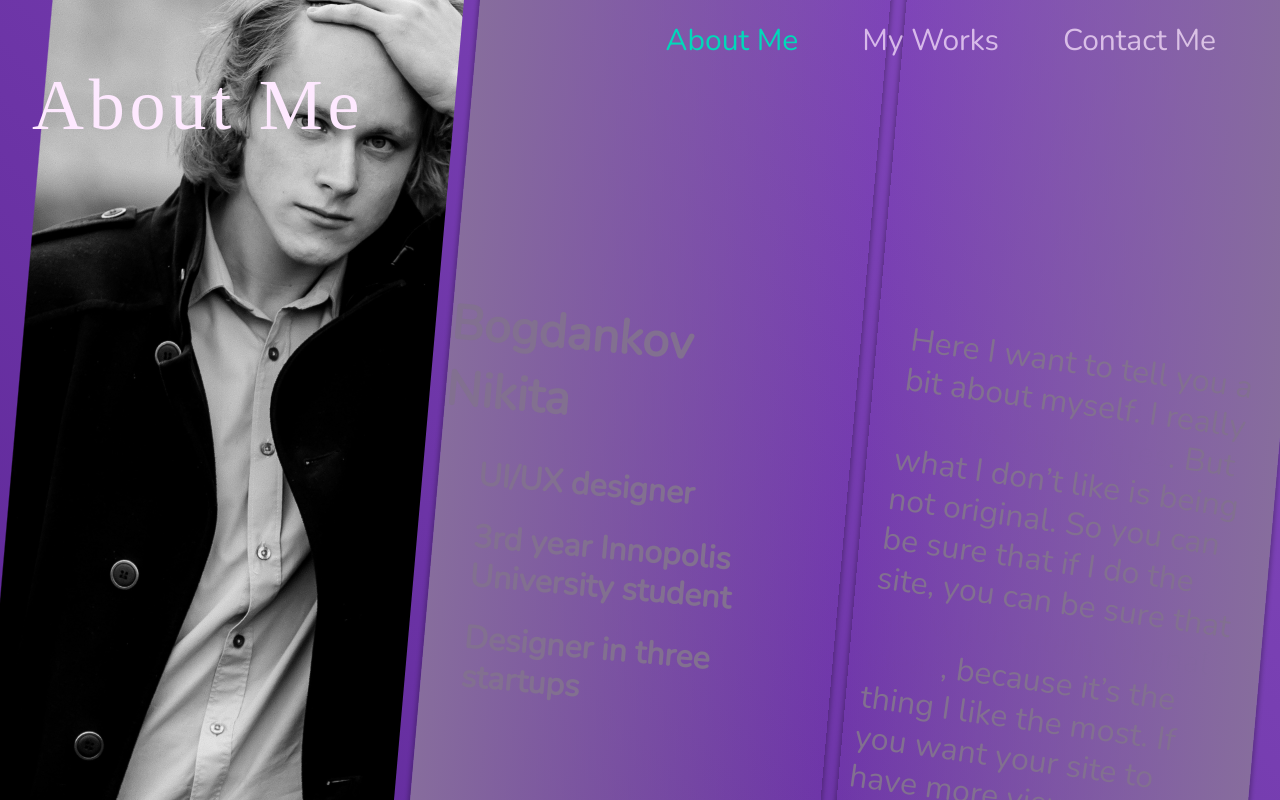
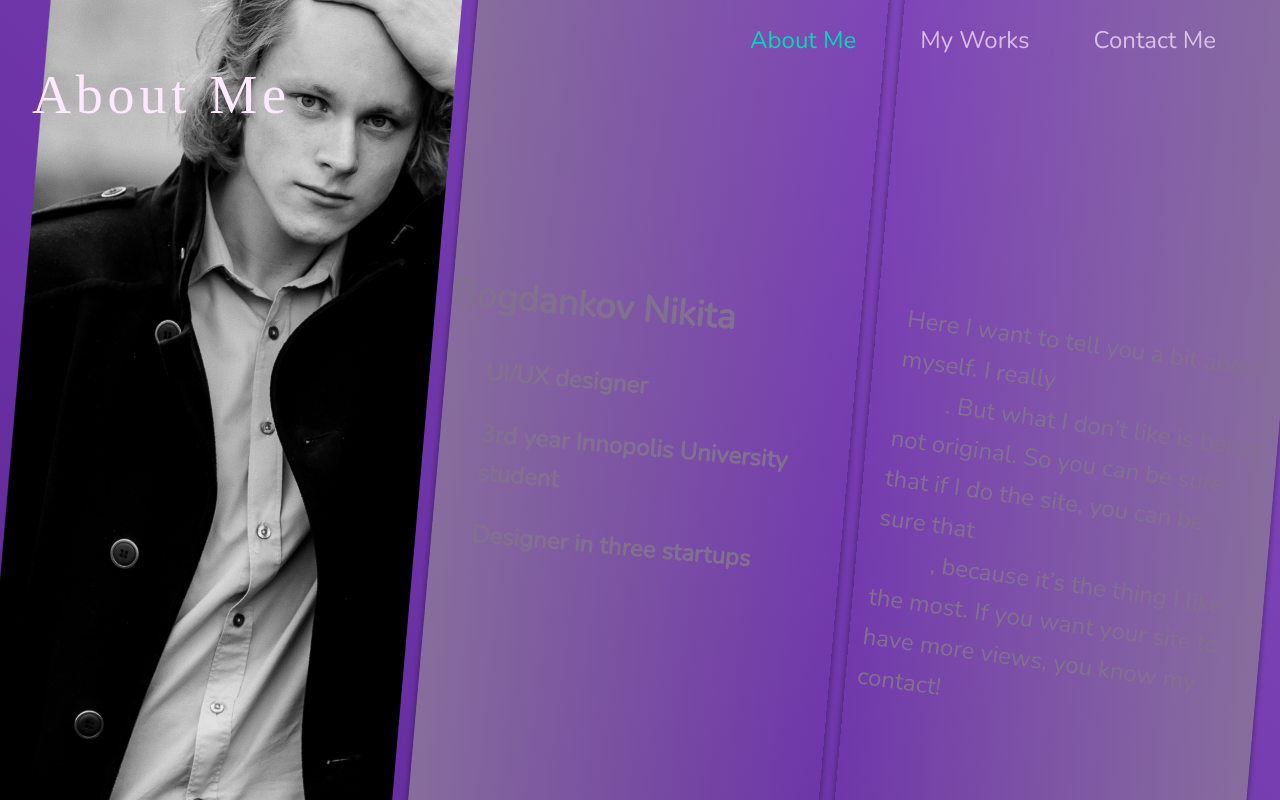
Before and after one commit to nikitave/portfolio, a React (Create React App) app: page /about-me in a window 1280 px wide. Built offline with nearby package versions, Linux system fonts and the light colour scheme.

Commit message:
adaptation

```diff
--- a/src/Components/AboutMe/AboutMe.module.scss
+++ b/src/Components/AboutMe/AboutMe.module.scss
@@ -10,7 +10,7 @@
 	position: relative;
 	width: 30%;
 	z-index: 1;
-	font-size: 4.5rem;
+	font-size: 4.5em;
 	color: $text_color;
 	font-family: "Baskerville";
 	padding-top: 4rem;
@@ -36,7 +36,6 @@
 	width: 32%;
 	box-shadow: 0px 0px 4px 2px rgba(0, 0, 0, 0.25);
 	transition: 0.2s linear;
-	// justify-content: center;
 }
 
 .first {
@@ -70,7 +69,7 @@
 }
 
 .short_title {
-	font-size: 3rem;
+	font-size: 3em;
 	color: $secondary-bg-color;
 	margin-bottom: 2rem;
 	transform: translateX(-20px);
@@ -79,7 +78,7 @@
 
 .short_info {
 	margin-bottom: 1.5rem;
-	font-size: 2rem;
+	font-size: 2em;
 	color: $secondary-bg-color;
 	line-height: 2.4rem;
 	transition: .2s linear;
@@ -95,7 +94,7 @@
 	margin-top: 50vh;
 	width: 90%;
 	margin-left: 5%;
-	font-size: 2rem;
+	font-size: 2em;
 	line-height: 2.5rem;
 	color: $secondary-bg-color;
 	transition: .2s linear;
@@ -142,3 +141,10 @@
 		text-decoration: underline;
 	}
 }
+
+
+@media (max-width: 1281px) {
+	.about {
+		font-size: 12px;
+	}
+}
--- a/src/Components/ContactMe/ContactMe.module.scss
+++ b/src/Components/ContactMe/ContactMe.module.scss
@@ -10,7 +10,7 @@
 	position: relative;
 	width: 30%;
 	z-index: 1;
-	font-size: 4.5rem;
+	font-size: 4.5em;
 	color: $text_color;
 	font-family: "Baskerville";
 	padding-top: 4rem;
@@ -82,7 +82,7 @@ a {
 	margin-top: 2rem;
 	color: $text_not_chosen_color;
 	margin-left: 10%;
-	font-size: 3rem;
+	font-size: 3em;
     transition: .2s linear;
 }
 
@@ -92,7 +92,7 @@ a {
 	display: block;
 	width: 80%;
 	font-family: 'Nunito';
-	font-size: 2rem;
+	font-size: 2em;
 	height: 5rem;
 	border: none;
 	cursor: pointer;
@@ -107,7 +107,7 @@ a {
 	transform: translateY(-20px);
 	opacity: 0;
 	color: $text_color;
-	font-size: 2rem;
+	font-size: 2em;
 	transition: 0.2s linear;
 }
 
@@ -115,7 +115,7 @@ a {
 	transform: translateY(-20px);
 	opacity: 0;
 	color: $bg_color;
-	font-size: 3rem;
+	font-size: 3em;
     transition: .2s linear;
 }
 
@@ -156,3 +156,10 @@ a {
         box-shadow: 2px 2px 5px black;
     }
 }
+
+
+@media (max-width: 1281px) {
+	.contact {
+		font-size: 12px;
+	}
+}
--- a/src/Components/Header/Header.module.scss
+++ b/src/Components/Header/Header.module.scss
@@ -40,3 +40,9 @@
 .activeD {
     color: $bg_color;
 }
+
+@media (max-width: 1281px) {
+    .header {
+        font-size: 12px;
+    }
+}
--- a/src/Components/Main/Main.module.scss
+++ b/src/Components/Main/Main.module.scss
@@ -7,6 +7,7 @@
     overflow-y: scroll;
 	-ms-overflow-style: none; /* IE and Edge */
 	scrollbar-width: none; /* Firefox */
+	font-size: 16px;
 }
 
 .main::-webkit-scrollbar {
@@ -19,7 +20,6 @@
     width: 100%;
     gap: 1rem;
     overflow: hidden;
-    font-size: 16px;
 }
 
 .block {
@@ -36,7 +36,7 @@
 
 .title {
     margin-top: 30vh;
-    font-size: 3rem;
+    font-size: 3em;
     color: $text_color;
     transition: .2s linear;
     font-weight: 600;
@@ -46,8 +46,8 @@
 .text {
     margin-top: 1.5rem;
     color: $text_color;
-    font-size: 2rem;
-    line-height: 2.5rem;
+    font-size: 2em;
+    line-height: 2.5em;
     width: 90%;
 	transition: .2s linear;
 }
@@ -77,7 +77,6 @@
     height: 100vh;
     width: 100%;
     justify-content: space-between;
-    font-size: 16px;
     display: flex;
 }
 
@@ -87,7 +86,7 @@
 }
 
 .content_text {
-    font-size: 3.125rem;
+    font-size: 3.125em;
     color: $text_color;
 }
 
@@ -95,7 +94,7 @@
     color: $main_color;
     font-family: "Baskerville";
     margin-bottom: 2rem;
-    font-size: 8rem;
+    font-size: 8em;
     letter-spacing: 1rem;
 }
 
@@ -147,3 +146,9 @@
 	color: $text_color;
 	scale: 1.05;
 }
+
+@media (max-width: 1281px) {
+	.main {
+		font-size: 12px;
+	}
+}
--- a/src/Components/MyWorks/MyWorks.module.scss
+++ b/src/Components/MyWorks/MyWorks.module.scss
@@ -16,7 +16,7 @@
 	position: relative;
 	width: 30%;
 	z-index: 1;
-	font-size: 4.5rem;
+	font-size: 4.5em;
 	color: $text_color;
 	font-family: "Baskerville";
 	padding-top: 4rem;
@@ -68,13 +68,13 @@
 }
 
 .left_info_title {
-	font-size: 3rem;
+	font-size: 3em;
 	color: $text_color
 }
 
 .left_info_text {
 	margin-top: 1.5rem;
-	font-size: 1.5rem;
+	font-size: 1.5em;
 	line-height: 2.25rem;
 	color: $text_color;
 }
@@ -85,7 +85,7 @@
 }
 
 .left_links {
-	font-size: 2rem;
+	font-size: 2em;
 	color: $text_color;
 }
 
@@ -102,7 +102,6 @@
 .right {
 	width: 65%;
 	display: flex;
-	// overflow: hidden;
 	justify-content: flex-end;
 }
 
@@ -115,7 +114,6 @@
 }
 
 .right_column {
-	// margin-right: -3vh;
 	width: 48%;
 	display: flex;
 	margin-top: -5vh;
@@ -142,7 +140,6 @@
 .right_another {
 	width: 65%;
 	display: flex;
-	// overflow: hidden;
 	justify-content: flex-end;
 	gap: 0.8rem;
 }
@@ -152,7 +149,6 @@
 	margin-right: -5vh;
 	width: 100%;
 	display: flex;
-	// overflow: hidden;
 	justify-content: flex-end;
 	gap: 0.8rem;
 }
@@ -163,7 +159,6 @@
 	height: 130%;
 	margin-top: -10%;
 	object-fit: cover;
-	// margin-right: -20px;
 	filter: saturate(0);
 	transition: .2s linear;
 }
@@ -171,3 +166,9 @@
 .right_another_image:hover {
 	filter: saturate(1);
 }
+
+@media (max-width: 1281px) {
+	.works {
+		font-size: 12px;
+	}
+}
```
